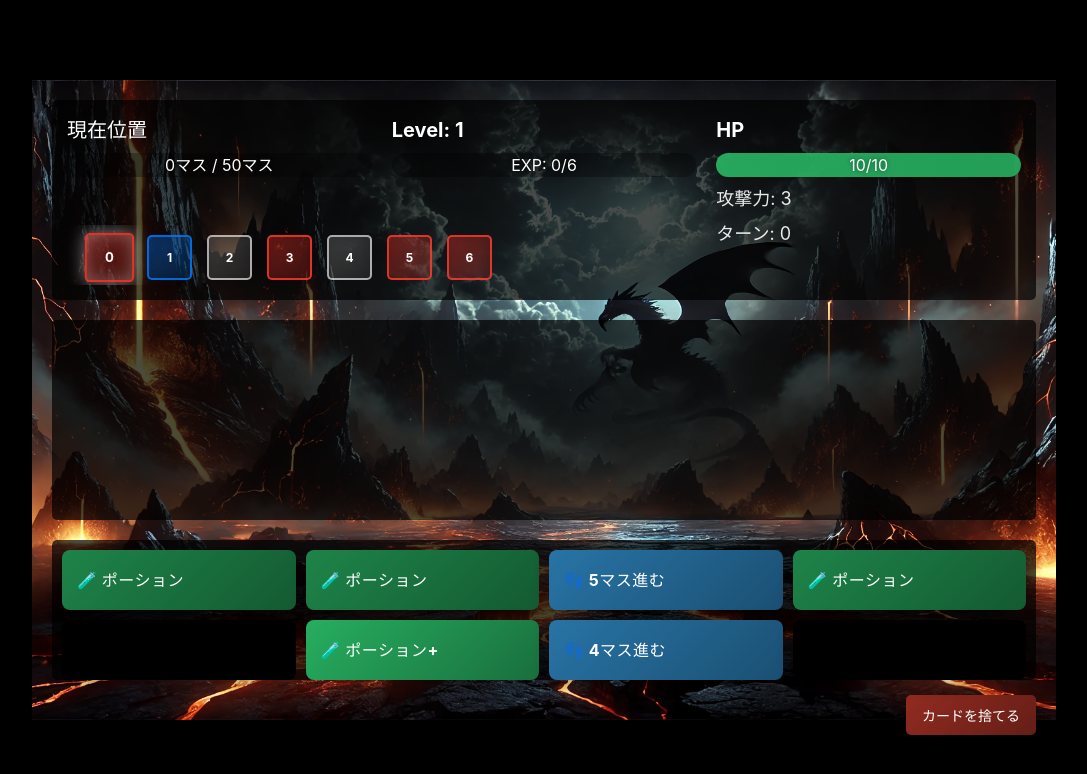
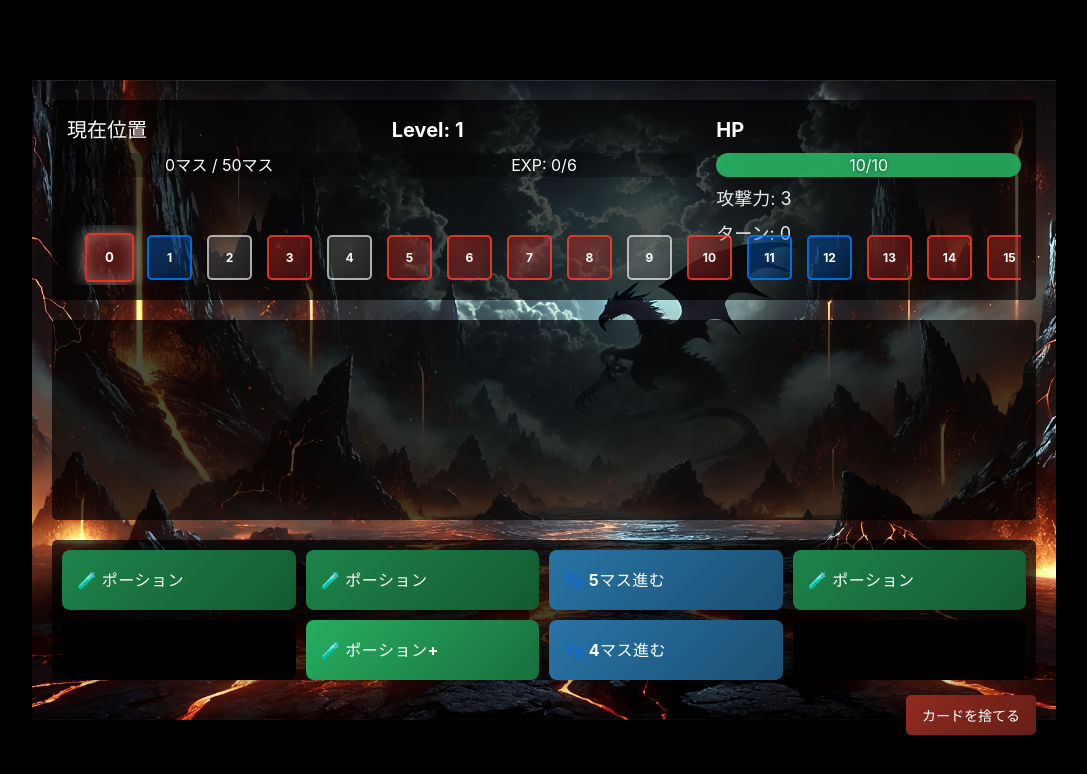
Before and after one commit to kekoyana/carddragon, a React (Vite) app: page / in a window 1280 px wide. Shown: the top 774 px of the page, without its empty margins (96-1183 px from the left). Built offline with nearby package versions, Linux system fonts and the light colour scheme.

Commit message:
移動できるようになった

```diff
--- a/src/components/Game.module.css
+++ b/src/components/Game.module.css
@@ -126,12 +126,14 @@
   width: 100%;
   overflow: hidden;
   padding: 0 10px;
+  position: relative;
 }
 
 .cellContainer {
   display: flex;
   gap: 15px;
   padding: 10px;
+  transition: transform 0.5s ease;
 }
 
 .cell {
--- a/src/components/Game.tsx
+++ b/src/components/Game.tsx
@@ -111,8 +111,14 @@ const Game = () => {
         </div>
 
         <div className={styles.nextCells}>
-          <div className={styles.cellContainer}>
-            {getNextCells().map((cell, i) => renderCell(cell, i === 0))}
+          <div
+            className={styles.cellContainer}
+            style={{
+              transform: `translateX(-${position * 60}px)`,
+              paddingLeft: '10px' // 左端に少し余白を追加
+            }}
+          >
+            {getNextCells().map((cell, i) => renderCell(cell, i === position))}
           </div>
         </div>
       </div>
--- a/src/hooks/useGame.ts
+++ b/src/hooks/useGame.ts
@@ -449,9 +449,9 @@ export const useGame = () => {
     drawInitialCards();
   };
 
-  // 次の6マスの状態を取得
+  // マップ全体を返す
   const getNextCells = () => {
-    return mapData.slice(position, position + 7);
+    return mapData;
   };
 
   useEffect(() => {
```
